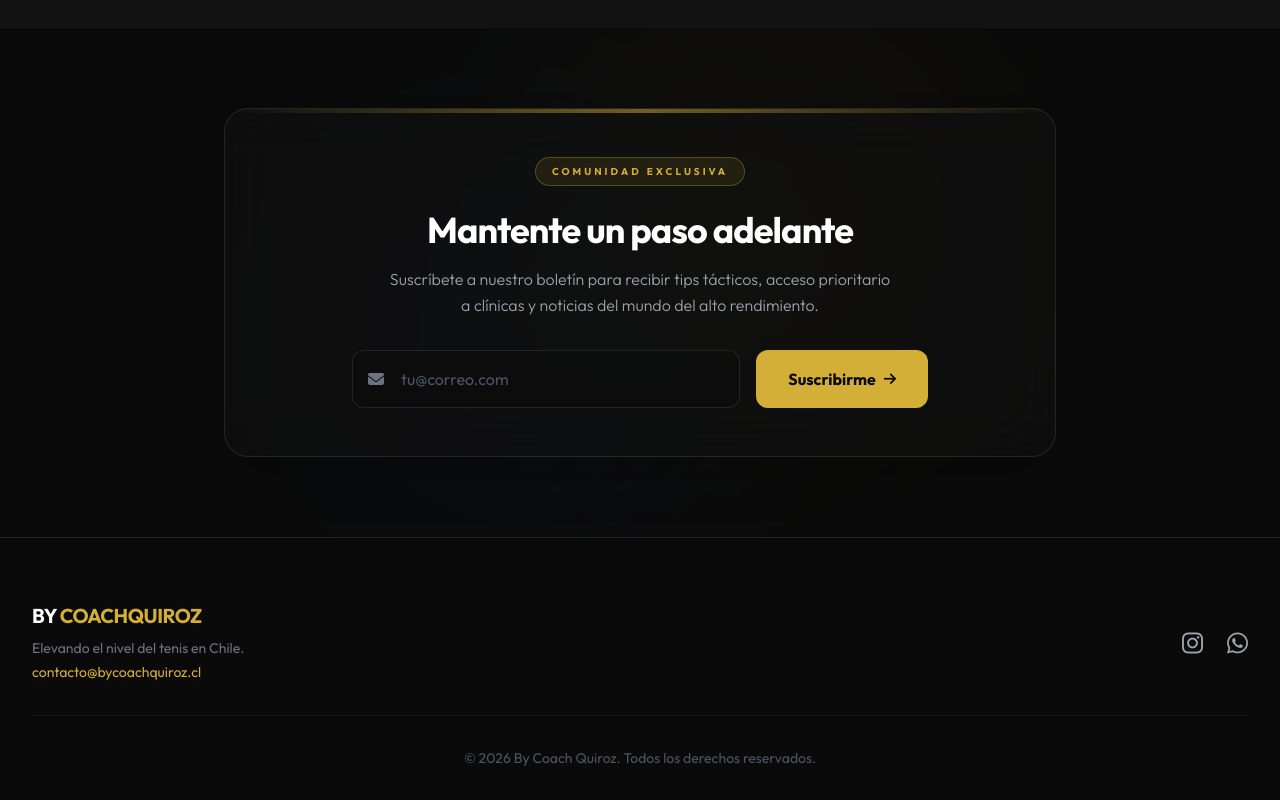
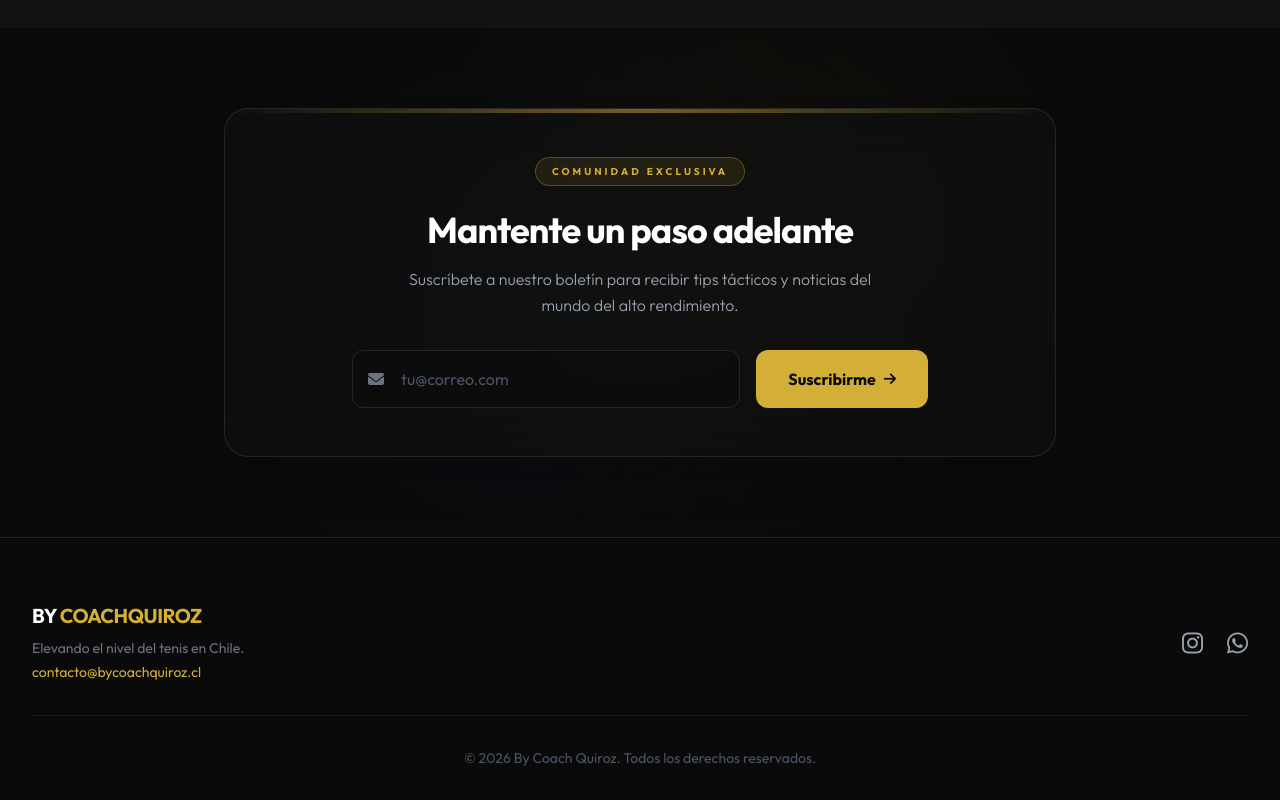
Before and after one commit to Nico-lab-cl/coach-quiroz, a Next.js app: page / in a window 1280 px wide. Shown: the part 5714-6514 px from the top of the page. Built offline with nearby package versions, Linux system fonts and the light colour scheme.

Commit message:
Remove phrase 'acceso prioritario a clínicas' from Newsletter

```diff
--- a/components/Newsletter.jsx
+++ b/components/Newsletter.jsx
@@ -61,7 +61,7 @@ export default function Newsletter() {
                     </h2>
 
                     <p className="text-gray-400 mb-8 max-w-lg mx-auto leading-relaxed font-light">
-                        Suscríbete a nuestro boletín para recibir tips tácticos, acceso prioritario a clínicas y noticias del mundo del alto rendimiento.
+                        Suscríbete a nuestro boletín para recibir tips tácticos y noticias del mundo del alto rendimiento.
                     </p>
 
                     <form onSubmit={handleSubmit} className="flex flex-col sm:flex-row gap-4 max-w-xl mx-auto justify-center">
```
